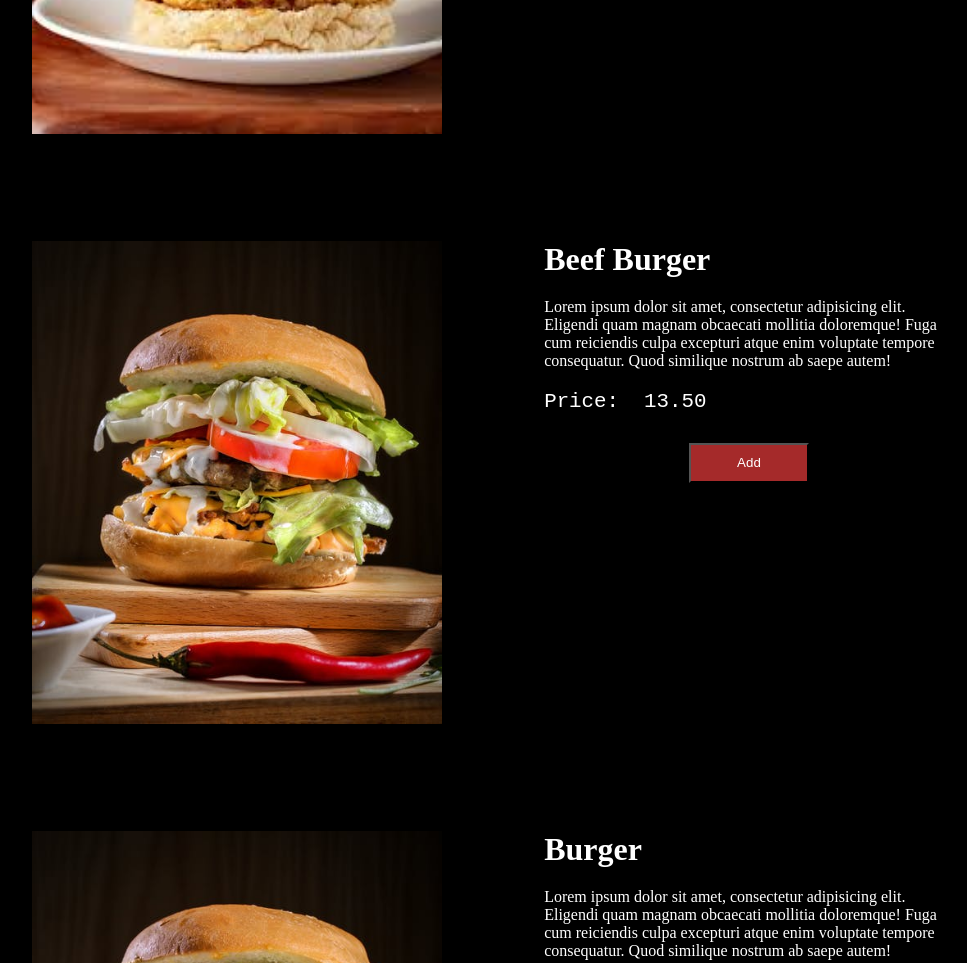
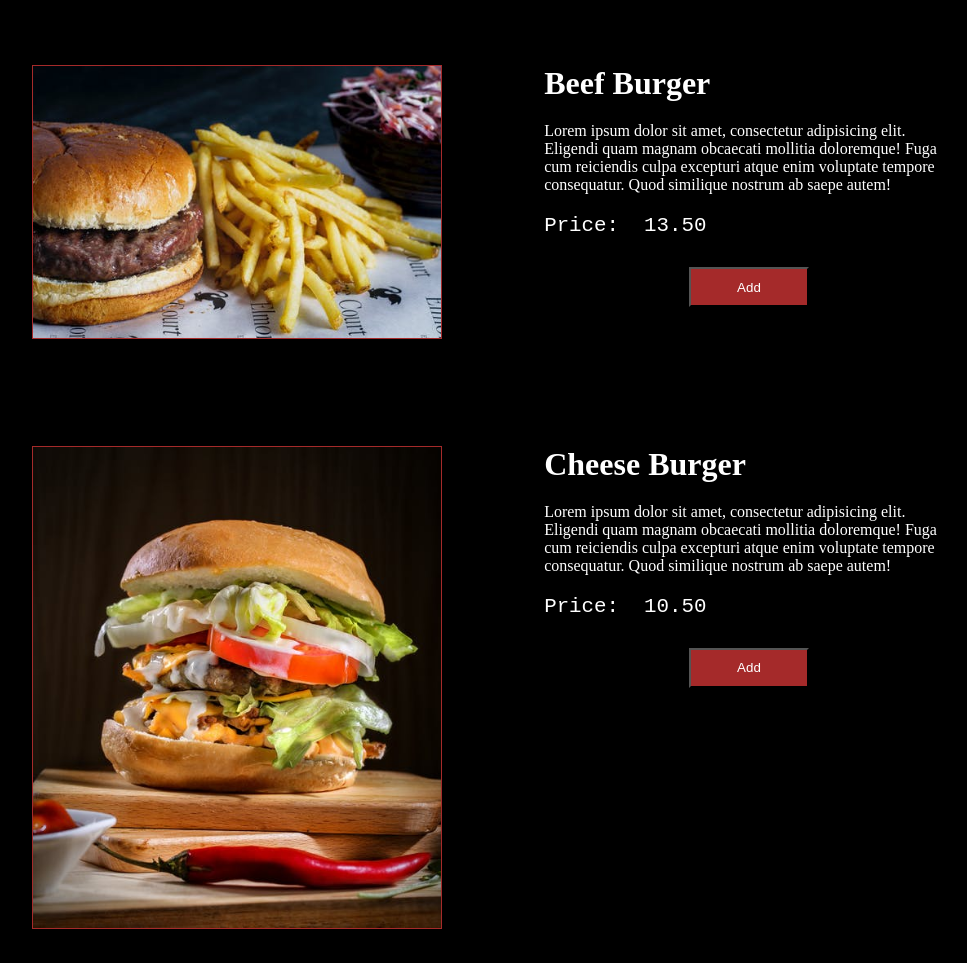
Before and after one commit to 20WDWU07/jQuery-displyOnclick, a plain HTML site: page index.html in a window 1280 px wide. Shown: the part 1016-1979 px from the top of the page, without its empty margins (147-1114 px from the left). Drawn offline with nearby package versions, Linux system fonts and the light colour scheme.

Commit message:
cart styled

```diff
--- a/css/style.css
+++ b/css/style.css
@@ -47,13 +47,14 @@ button{
   margin: 5%;
   float:left;
 }
-.row:after, header:after{
+.row:after, header:after, .totalAmount:after{
   clear: both;
   display:table;
   content:"";
 }
 .menu-img{
   width: 100%;
+  border:1px solid brown;
 }
 .cart{
   font-size: 20px;
@@ -71,8 +72,10 @@ pre{
 
 #amount{
   color:white;
-  margin-left: 210px;
+
+  /* border:1px solid white; */
 }
+
 
 #back{
   float:left;
--- a/index.html
+++ b/index.html
@@ -9,8 +9,6 @@
   </head>
   <body>
 
-
-
       <header>
 
         <button id="back" type="button" name="button">Back</button>
@@ -21,7 +19,7 @@
         <div id="menu">
       <div class="row">
         <div class="col">
-          <img  class="menu-img" src="images/burger.jpeg" alt="Burger">
+          <img  class="menu-img" src="images/chickenBurger.jpeg" alt="Burger">
         </div>
         <div class="col">
           <h1  class="menu-heading">Chicken Burger</h1>
@@ -53,7 +51,7 @@
       </div>
       <div class="row">
         <div class="col">
-          <img  class="menu-img" src="images/burger.jpeg" alt="Burger">
+          <img  class="menu-img" src="images/beefBurger.jpeg" alt="Burger">
         </div>
         <div class="col">
           <h1  class="menu-heading">Beef Burger</h1>
@@ -72,7 +70,7 @@
           <img  class="menu-img" src="images/burger.jpeg" alt="Burger">
         </div>
         <div class="col">
-          <h1  class="menu-heading"> Burger</h1>
+          <h1  class="menu-heading"> Cheese Burger</h1>
           <p>Lorem ipsum dolor sit amet, consectetur adipisicing
             elit. Eligendi quam magnam obcaecati mollitia
             doloremque! Fuga cum reiciendis culpa excepturi
@@ -80,7 +78,7 @@
             similique nostrum ab saepe autem!</p>
 
             <pre>Price: <span id="BurgerPrice" class="itemPrice"> 10.50 </pre>
-            <button id="Burger" class="menu-button" type="button" name="button">Add</button>
+            <button id="Cheese Burger" class="menu-button" type="button" name="button">Add</button>
         </div>
       </div>
     </div>
@@ -94,7 +92,9 @@
           <h3> Price </h3>
         </div>
         <button id="calculate">Calculate</button>
-        <h3> Total amount:  <span id="amount"> </span></h3>
+        <div class="row totalAmount">
+          <h3 class="col"> Total amount: </h3> <span id="amount" class="col"> 0.00</span>
+        </div>
 
 
       </div>
```
Also changed, not shown: images/beefBurger.jpeg (added), images/chickenBurger.jpeg (added).
